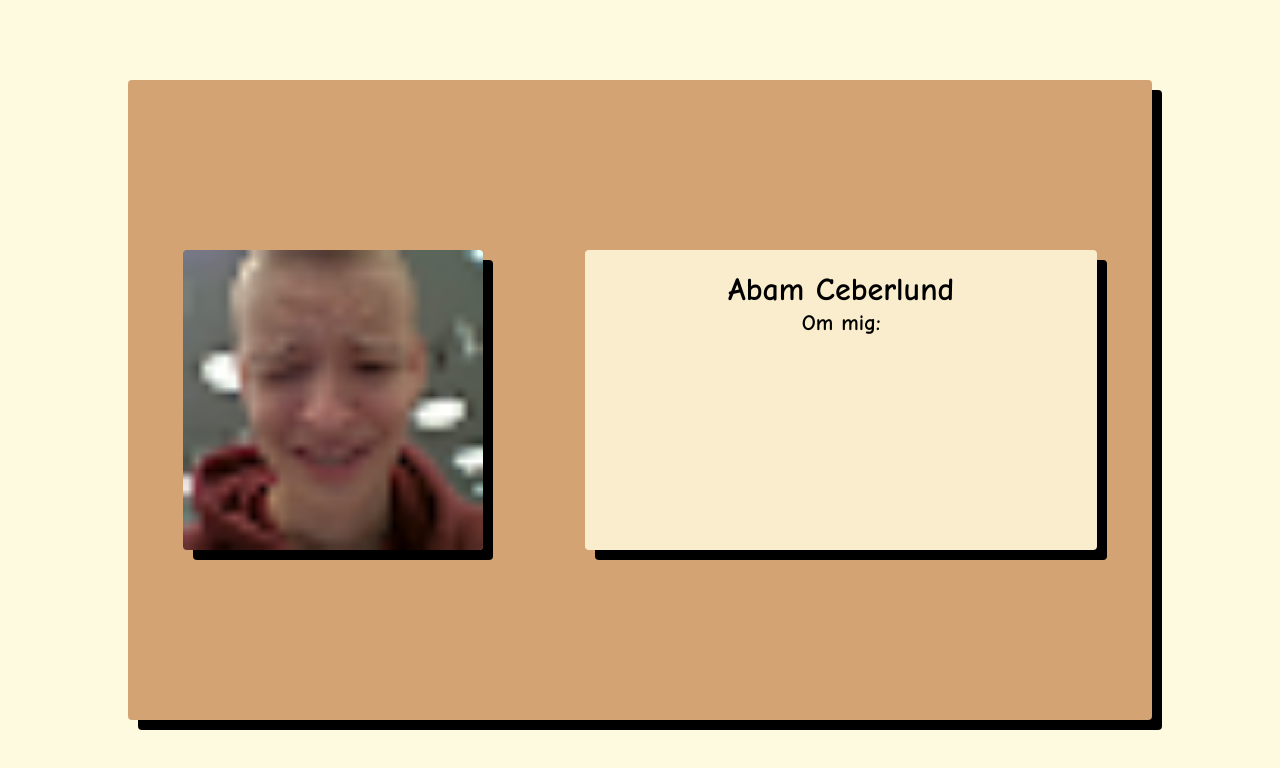
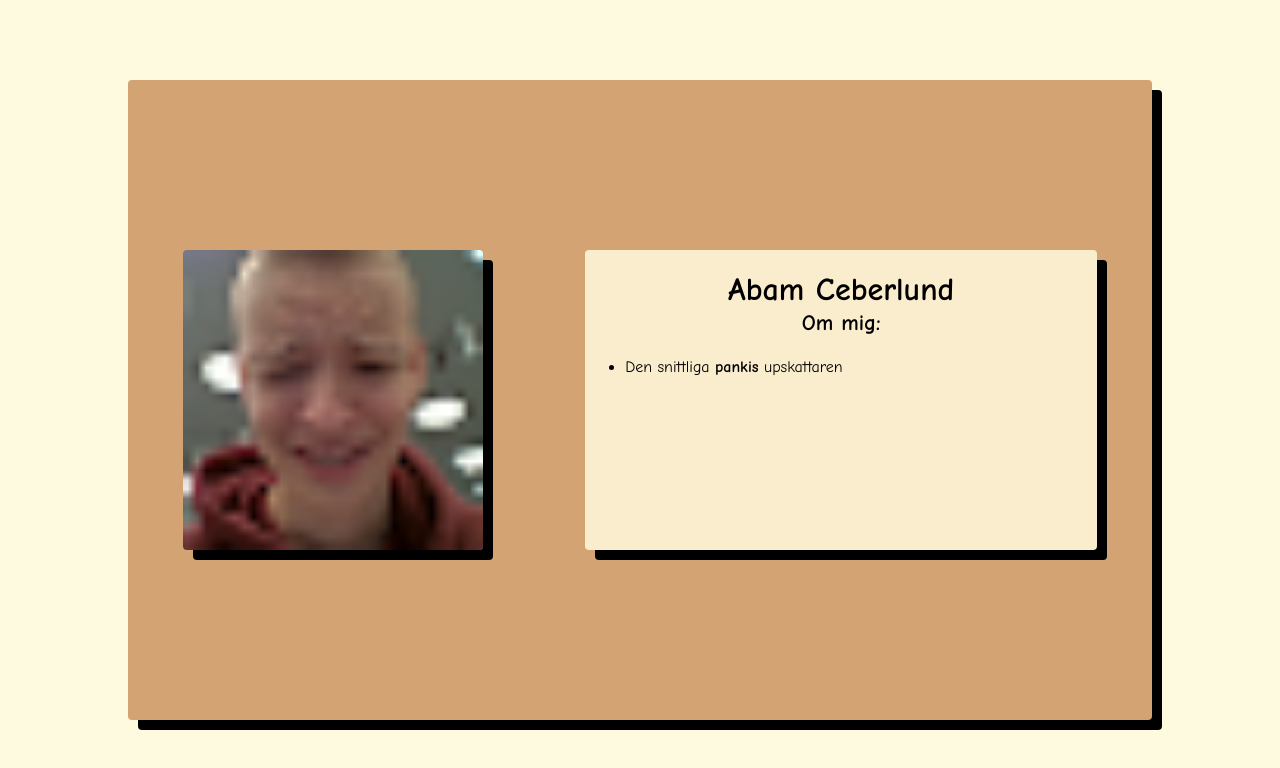
Before and after one commit to Adamelvis/adamelvis.github.io, a plain HTML site: page index.html in a window 1280 px wide. Drawn offline with Linux system fonts and the light colour scheme.

Commit message:
sdxfdzxfcgdzxfgv

```diff
--- a/index.html
+++ b/index.html
@@ -11,6 +11,9 @@
         <div class="text">
             <h1>Abam Ceberlund</h1>
             <h3>Om mig:</h3>
+            <ul style="text-align: left;">
+                <li>Den snittliga <b><a href="https://sv.wikipedia.org/wiki/Pannkaka">pankis</a></b> upskattaren</li>
+            </ul>
         </div>
 
     </div>
--- a/style.css
+++ b/style.css
@@ -46,3 +46,9 @@ h3{
 *{
     border-radius: 4px;
 }
+
+a {
+    text-decoration: none;
+    color: #000;
+    text-underline-offset: 0px;
+}
```
